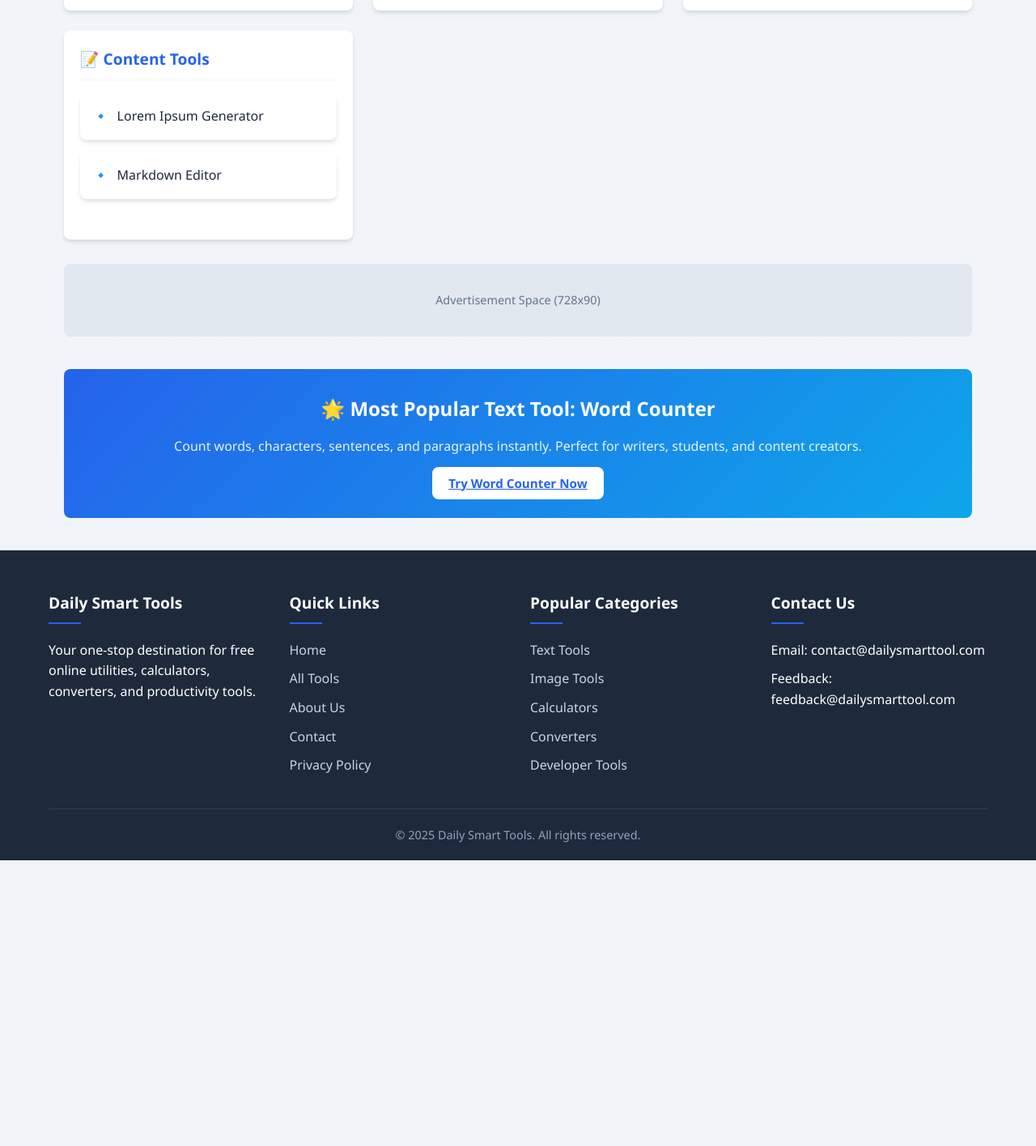
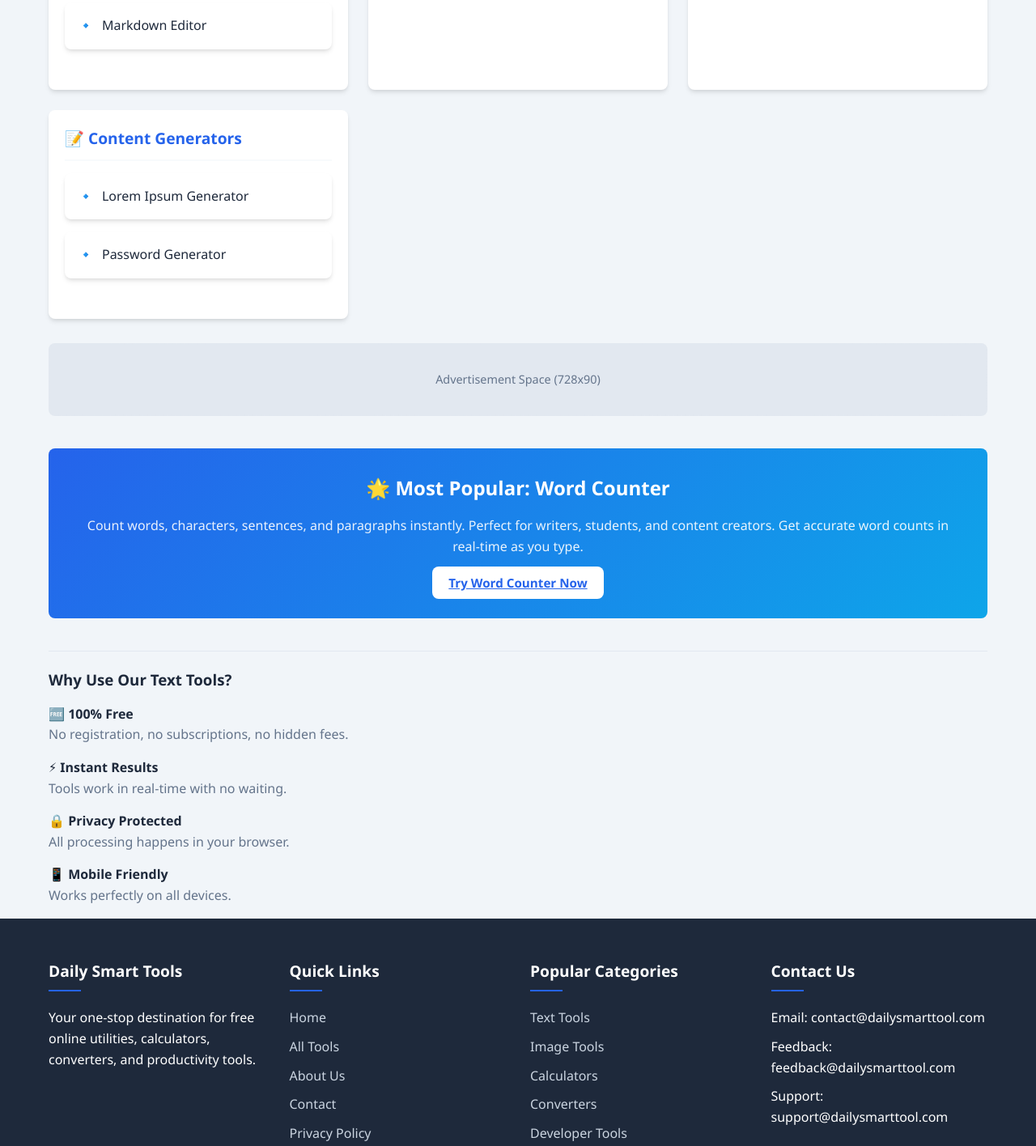
Before and after one commit to AmjathKhan001/dailysmarttools, a plain HTML site: page text-tools.html in a window 1280 px wide. Shown: the part 723-2139 px from the top of the page at 81% size. Before the commit the page ends 1786 px from the top, so only its background shows below. Drawn offline with Linux system fonts and the light colour scheme.

Commit message:
Update text-tools.html

```diff
--- a/text-tools.html
+++ b/text-tools.html
@@ -41,16 +41,17 @@
     <main class="container">
         <section class="tools-list-section">
             <div class="section-intro">
-                <p>Our text tools help you manipulate, analyze, and transform text for various purposes including writing, coding, data processing, and content creation.</p>
+                <p>Our collection of 24+ text tools helps you manipulate, analyze, and transform text for writing, coding, data processing, and content creation. All tools are free, require no registration, and work directly in your browser.</p>
             </div>
 
             <div class="category-tools">
                 <div class="tool-category-group">
-                    <h3>📊 Text Analysis</h3>
+                    <h3>📊 Text Analysis Tools</h3>
                     <ul class="category-tools-list">
                         <li><a href="tools/text/word-counter.html">Word Counter <span class="tool-badge">Popular</span></a></li>
                         <li><a href="tools/text/character-counter.html">Character Counter</a></li>
                         <li><a href="tools/text/text-diff-checker.html">Text Diff Checker</a></li>
+                        <li><a href="tools/text/markdown-editor.html">Markdown Editor</a></li>
                     </ul>
                 </div>
 
@@ -68,14 +69,15 @@
                     <ul class="category-tools-list">
                         <li><a href="tools/text/base64-encoder.html">Base64 Encoder/Decoder</a></li>
                         <li><a href="tools/text/url-encoder.html">URL Encoder/Decoder</a></li>
+                        <li><a href="tools/text/html-encoder.html">HTML Encoder/Decoder</a></li>
                     </ul>
                 </div>
 
                 <div class="tool-category-group">
-                    <h3>📝 Content Tools</h3>
+                    <h3>📝 Content Generators</h3>
                     <ul class="category-tools-list">
                         <li><a href="tools/text/lorem-ipsum.html">Lorem Ipsum Generator</a></li>
-                        <li><a href="tools/text/markdown-editor.html">Markdown Editor</a></li>
+                        <li><a href="tools/text/password-generator.html">Password Generator</a></li>
                     </ul>
                 </div>
             </div>
@@ -85,9 +87,31 @@
             </div>
 
             <div class="featured-tool">
-                <h3>🌟 Most Popular Text Tool: Word Counter</h3>
-                <p>Count words, characters, sentences, and paragraphs instantly. Perfect for writers, students, and content creators.</p>
+                <h3>🌟 Most Popular: Word Counter</h3>
+                <p>Count words, characters, sentences, and paragraphs instantly. Perfect for writers, students, and content creators. Get accurate word counts in real-time as you type.</p>
                 <a href="tools/text/word-counter.html" class="btn btn-primary">Try Word Counter Now</a>
+            </div>
+
+            <div class="info-section">
+                <h3>Why Use Our Text Tools?</h3>
+                <div class="benefits-grid">
+                    <div class="benefit">
+                        <h4>🆓 100% Free</h4>
+                        <p>No registration, no subscriptions, no hidden fees.</p>
+                    </div>
+                    <div class="benefit">
+                        <h4>⚡ Instant Results</h4>
+                        <p>Tools work in real-time with no waiting.</p>
+                    </div>
+                    <div class="benefit">
+                        <h4>🔒 Privacy Protected</h4>
+                        <p>All processing happens in your browser.</p>
+                    </div>
+                    <div class="benefit">
+                        <h4>📱 Mobile Friendly</h4>
+                        <p>Works perfectly on all devices.</p>
+                    </div>
+                </div>
             </div>
         </section>
     </main>
@@ -124,6 +148,7 @@
                     <ul class="footer-links">
                         <li>Email: contact@dailysmarttool.com</li>
                         <li>Feedback: feedback@dailysmarttool.com</li>
+                        <li>Support: support@dailysmarttool.com</li>
                     </ul>
                 </div>
             </div>
```
